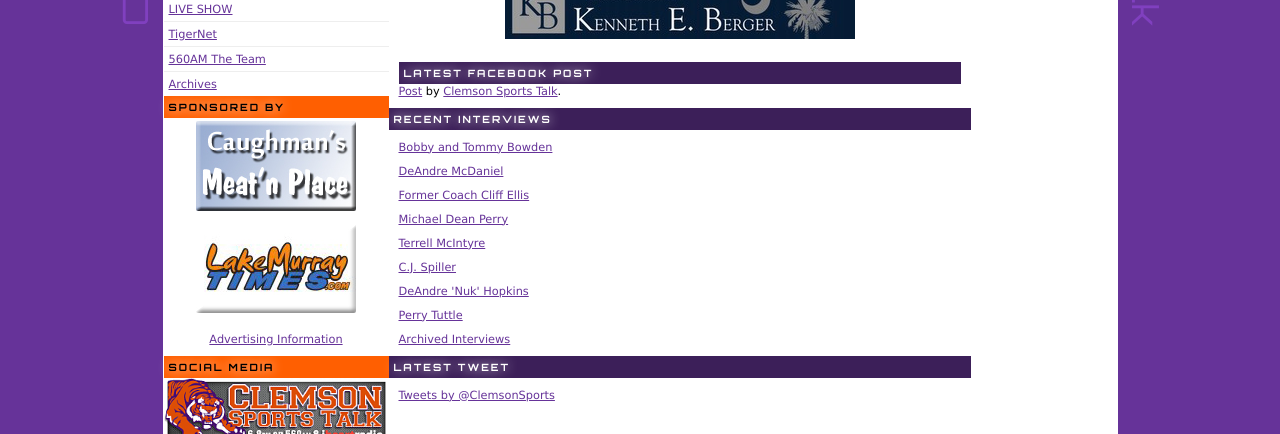
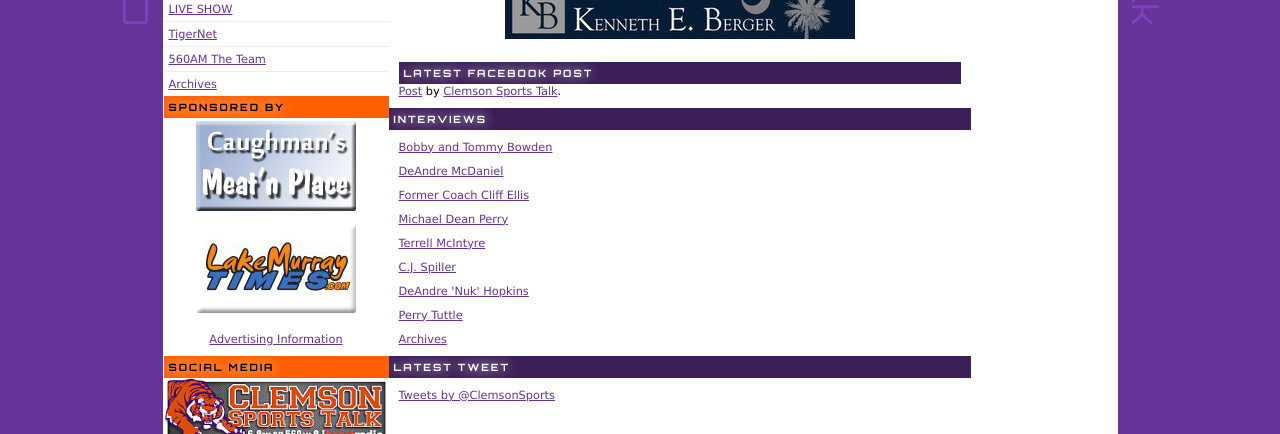
Before and after one commit to clemsonsportstalk/clemsonsportstalk, a Jekyll site: the page built from index.html, in a window 1280 px wide. Shown: the part 398-832 px from the top of the page. Built offline with Jekyll 4.4.1, drawn with Linux system fonts in a browser that asks for light colours; nearby versions of some CDN libraries; Markdown is read by kramdown in place of the engine named in the settings; comment, search, counter and statistics services are not loaded.

Commit message:
Update index.html

```diff
--- a/index.html
+++ b/index.html
@@ -48,9 +48,7 @@
 
     </div>
 
-
-
-<h2>Recent Interviews</h2>
+  <h2>Interviews</h2>
         <p>
           <a href='http://chirb.it/0xLeN5' target='_blank'>
             Bobby and Tommy Bowden
@@ -101,7 +99,7 @@
 
         <p>
           <a href='/tnt/'>
-            Archived Interviews
+            Archives
           </a>
         </p>
 <h2>Latest Tweet</h2>
```
